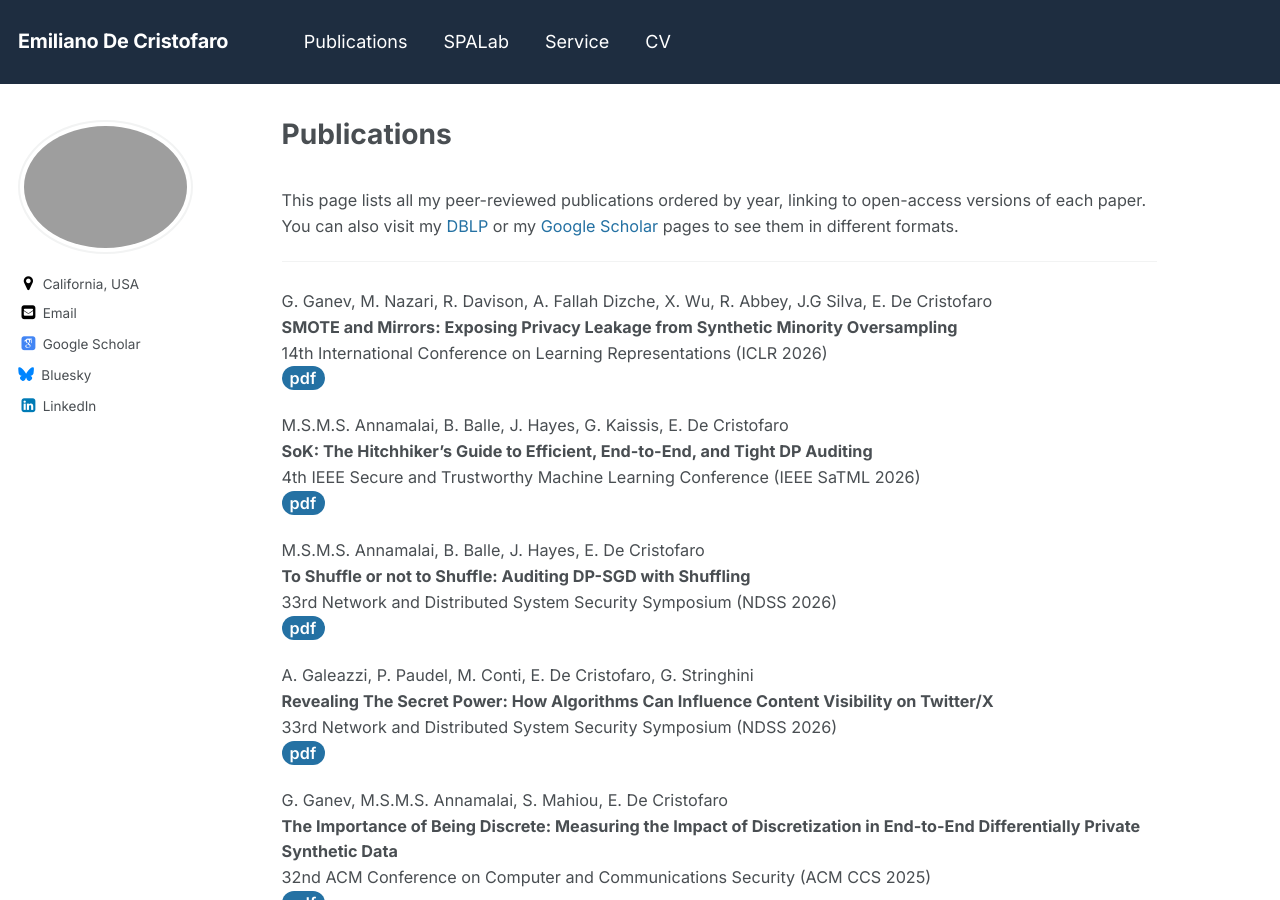
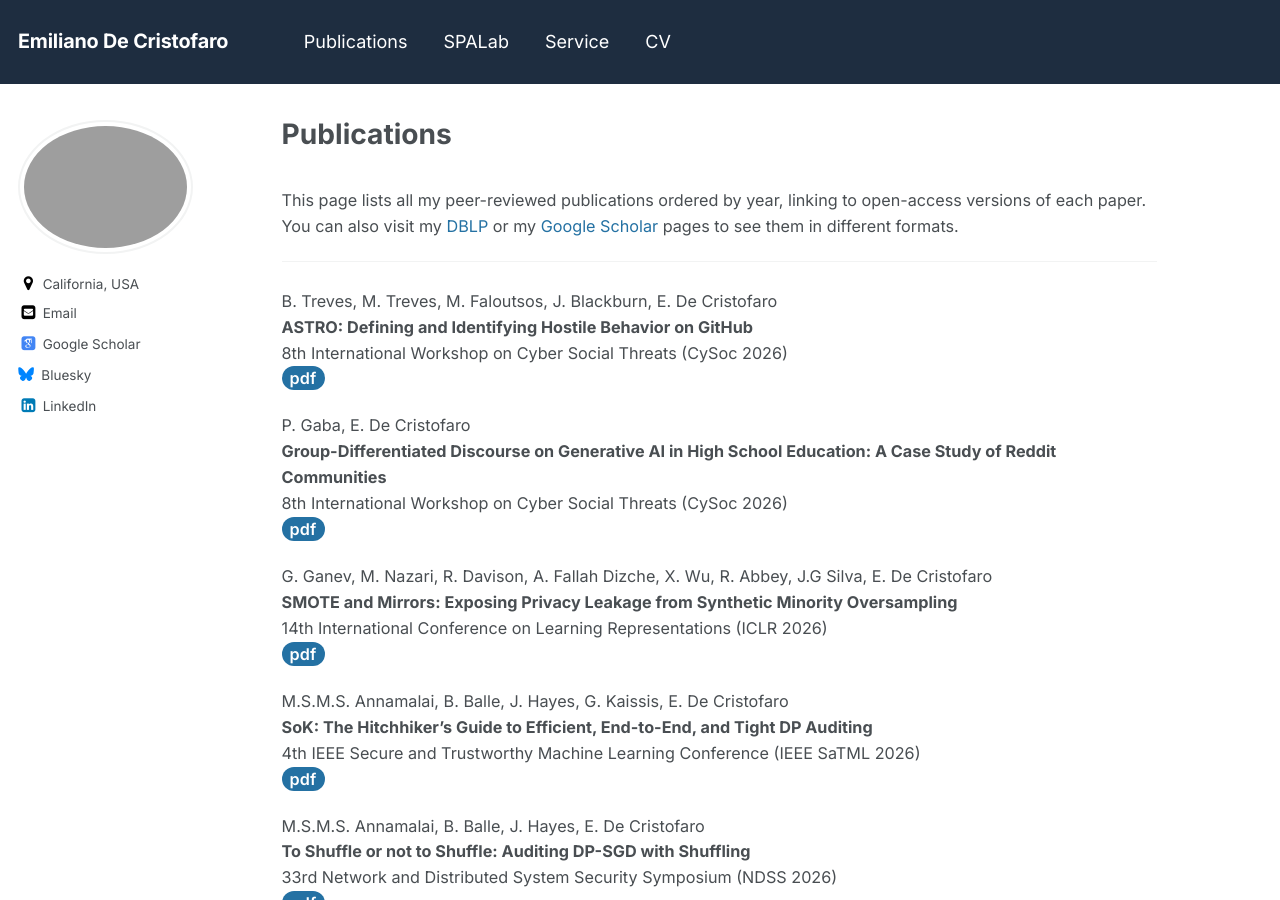
Before and after one commit to emidec/emidec.github.io, a Jekyll site: the page built from _pages/publications.md, in a window 1280 px wide and 900 px high. Built offline with Jekyll 4.4.1, drawn with Linux system fonts in a browser that asks for light colours; some web fonts are replaced; a script bundle is joined from its source files by our own code; library files that are not in the unit come from our copies.

Commit message:
Add two CySoc 2026 papers to publications; ASTRO to cybersafety
Co-Authored-By: Claude Opus 4.8 (1M context) <noreply@anthropic.com>

```diff
--- a/_pages/publications.md
+++ b/_pages/publications.md
@@ -10,6 +10,16 @@ title: Publications
 <br>This page lists all my peer-reviewed publications ordered by year, linking to open-access versions of each paper. You can also visit my [DBLP](http://dblp.uni-trier.de/pers/hd/c/Cristofaro:Emiliano_De){:target="_blank"} or my [Google Scholar](https://scholar.google.com/citations?hl=en&user=1wfzUuEAAAAJ&view_op=list_works&pagesize=100){:target="_blank"} pages to see them in different formats.
 
 ***
+B. Treves, M. Treves, M. Faloutsos, J. Blackburn, E. De Cristofaro
+**ASTRO: Defining and Identifying Hostile Behavior on GitHub**
+8th International Workshop on Cyber Social Threats (CySoc 2026)
+[pdf](https://doi.org/10.36190/2026.01){: .btn--danger}{:target="_blank"}
+
+P. Gaba, E. De Cristofaro
+**Group-Differentiated Discourse on Generative AI in High School Education: A Case Study of Reddit Communities**
+8th International Workshop on Cyber Social Threats (CySoc 2026)
+[pdf](https://arxiv.org/pdf/2603.24972){: .btn--danger}{:target="_blank"}
+
 G. Ganev, M. Nazari, R. Davison, A. Fallah Dizche, X. Wu, R. Abbey, J.G Silva, E. De Cristofaro
 **SMOTE and Mirrors: Exposing Privacy Leakage from Synthetic Minority Oversampling**
 14th International Conference on Learning Representations (ICLR 2026)
```
Also changed, not shown: _pages/cybersafety.md (+5 -0 lines).
